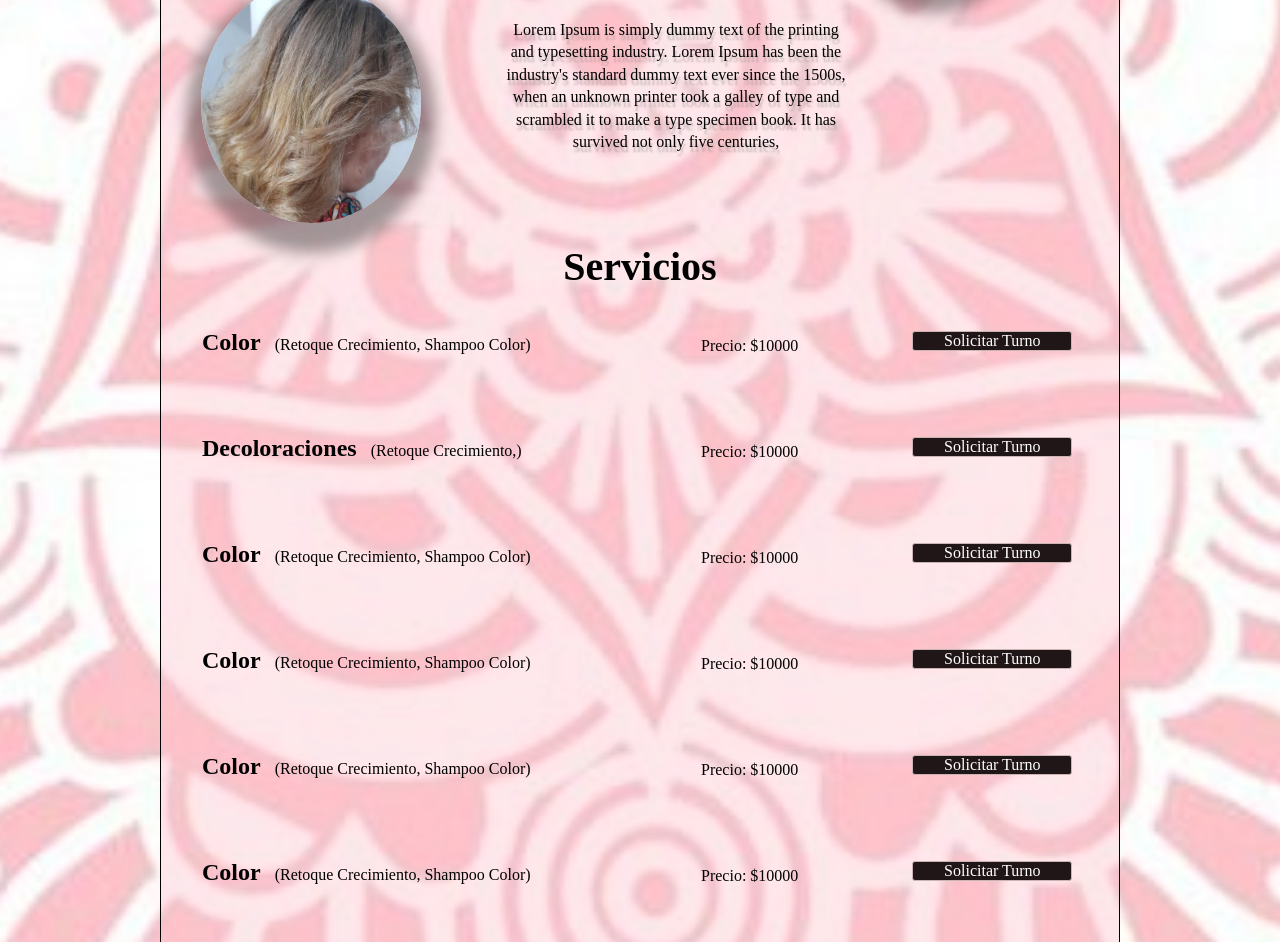
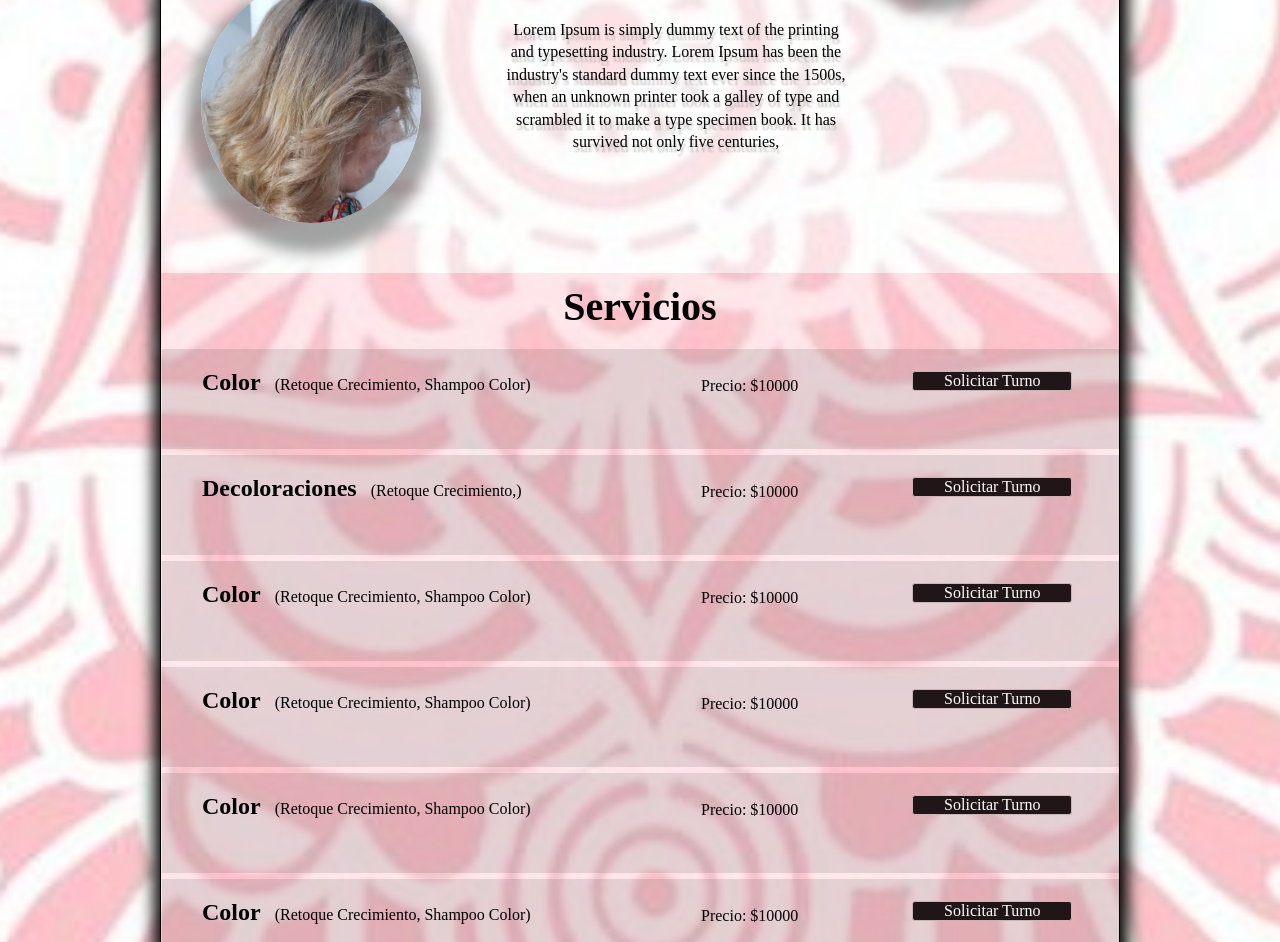
Before and after one commit to KahelyNapoleon/Peluqueria-Y-Estilismo, a plain HTML site: page Primer Integrador/index.html in a window 1280 px wide. Shown: the part 2117-3059 px from the top of the page. Drawn offline with Linux system fonts and the light colour scheme; a web font is replaced by a local one.

Commit message:
Add files via upload

```diff
--- a/Primer Integrador/index.html
+++ b/Primer Integrador/index.html
@@ -19,7 +19,7 @@
             <ul>
                 <li><a href="#nosotros">Nosotros</a></li>
                 <li><a href="#marcas">Productos</a></li>
-                <li><a href="">Servicios</a></li>
+                <li><a href="#servicios">Servicios</a></li>
                 <li><a href="">Turnos</a></li>
                 <li><a href="">Contacto</a></li>
             </ul>
--- a/Primer Integrador/styles.css
+++ b/Primer Integrador/styles.css
@@ -13,6 +13,8 @@ body{
     background-repeat: no-repeat;
     background-position: center;
     background-size: cover;
+    image-rendering:optimizeQuality;
+    box-shadow: 1px 9px 15px 7px;
 
 }
 
@@ -120,7 +122,7 @@ nav ul li a {
 
 
 
-/* MAIN DE PRESENTACION NOSOTROS*/
+/* ---------MAIN DE PRESENTACION NOSOTROS-------------------*/
 
 
 #nosotros{
@@ -247,7 +249,7 @@ transform:scale(1.03);
 
 }
 
-/* SHOWROOM */
+/*--------------------- SHOWROOM ---------------------------*/
 
 #showroom-title{
     width: 200px;
@@ -255,7 +257,7 @@ transform:scale(1.03);
 
     justify-content: center;
     position: relative;
-    top: -20px;
+
     display: flex;
     margin: 0%;
     margin: auto;
@@ -269,7 +271,7 @@ transform:scale(1.03);
     display: block;
     width: 100%;
     height: 1250px;
-    background: rgba(255, 192, 203, 0.374);
+    background: rgba(255, 255, 255, 0.54);
     border-left: 1px solid black;
     border-right:1px solid black;
 
@@ -383,7 +385,9 @@ transform:scale(1.03);
 
 
 
-/* SERVICIOS */
+
+
+/* -----------------------SERVICIOS------------------------ */
 
 #servicios{
     width: 100%;
@@ -395,11 +399,12 @@ transform:scale(1.03);
 
 #servicios h1{
     position: relative;
-    bottom: 30px;
+    bottom: 0px;
     width: 300px;
-    height: 35px;
+    height: 45px;
     text-align: center;
     margin: auto;
+    top: 10px;
     padding: 0;
 
     font-family: 'Marcellus SC', serif;
@@ -407,6 +412,8 @@ transform:scale(1.03);
 }
 
 #cont-trabajos{
+    position: relative;
+    top: 30px;
     display: inline-flexbox;
     width: 100%;
     height: 90%;
@@ -427,10 +434,11 @@ transform:scale(1.03);
 .descripciones{
     width: 50%;
     height: 100%;
-    display: inline-block;
-    float: left;
+    display: block;
+    float:left;
    /* border: 1px solid red; */
     font-family: 'Marcellus SC', serif;
+    background: rgba(0, 0, 0, 0.102);
 }
 
 #work-title{
@@ -497,7 +505,7 @@ transform:scale(1.03);
 
 
 
-/*MARCAS*/
+/*--------------------------  MARCAS------------------------*/
 
 #marcas{
     width: 100%;
```
